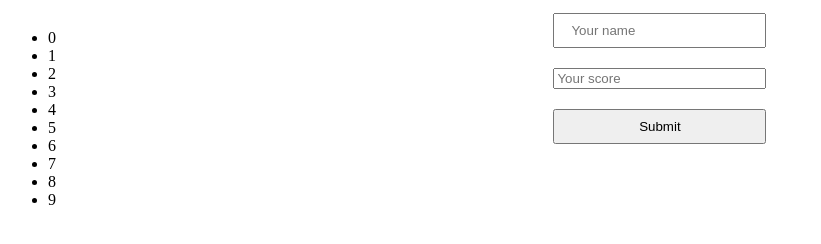
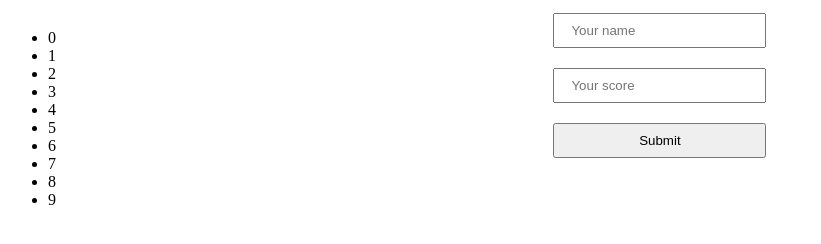
Before and after one commit to usmansbk/leaderboard, a website built with webpack: page src/index.html in a window 1280 px wide. Shown: the part 134-378 px from the top of the page, without its empty margins (0-821 px from the left). Built offline with nearby package versions, Linux system fonts and the light colour scheme.

Commit message:
Fix class name

```diff
--- a/src/index.html
+++ b/src/index.html
@@ -21,7 +21,7 @@
         <h2 class="header-2">Add your score</h2>
         <form id="add-score" class="add-score-form">
           <input class="score-input" placeholder="Your name" required type="text" />
-          <input class="score=input" placeholder="Your score" required type="number" />
+          <input class="score-input" placeholder="Your score" required type="number" />
           <button class="primary-button" type="submit">Submit</button>
         </form>
       </section>
```
